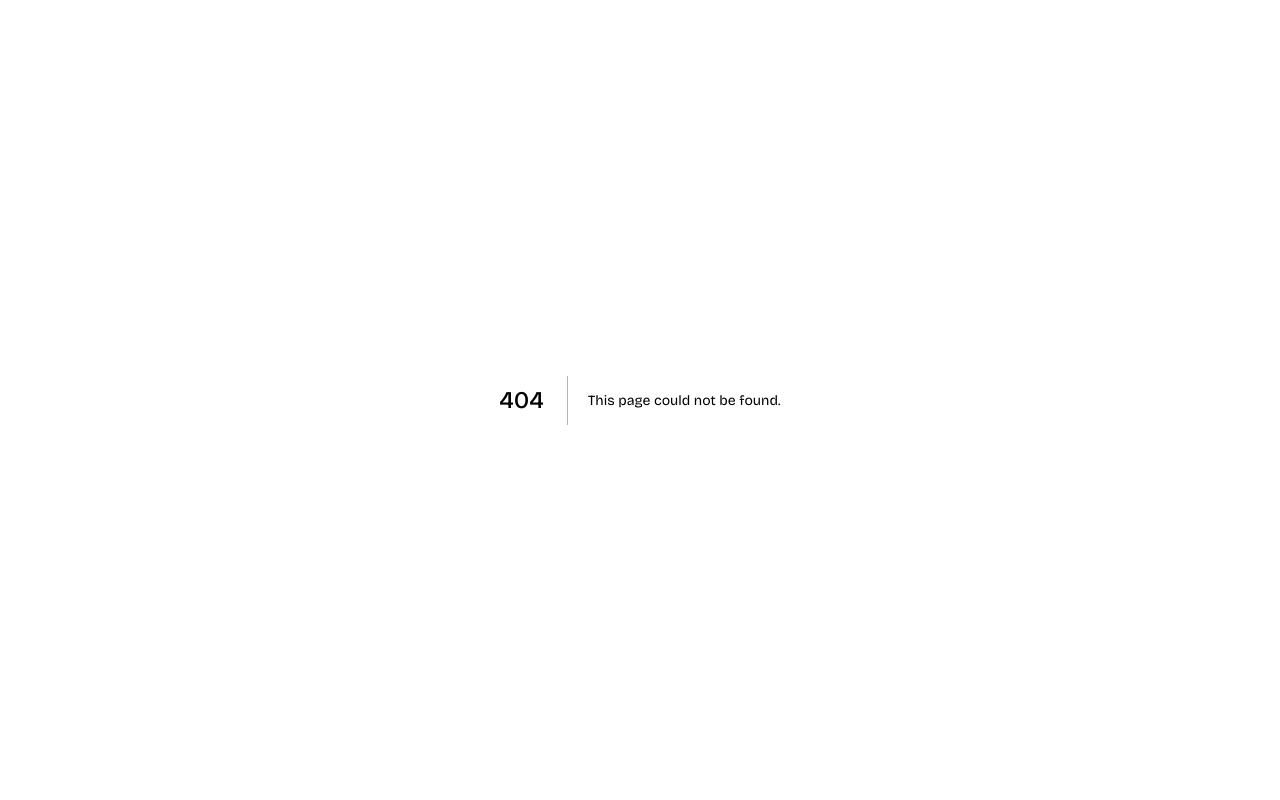
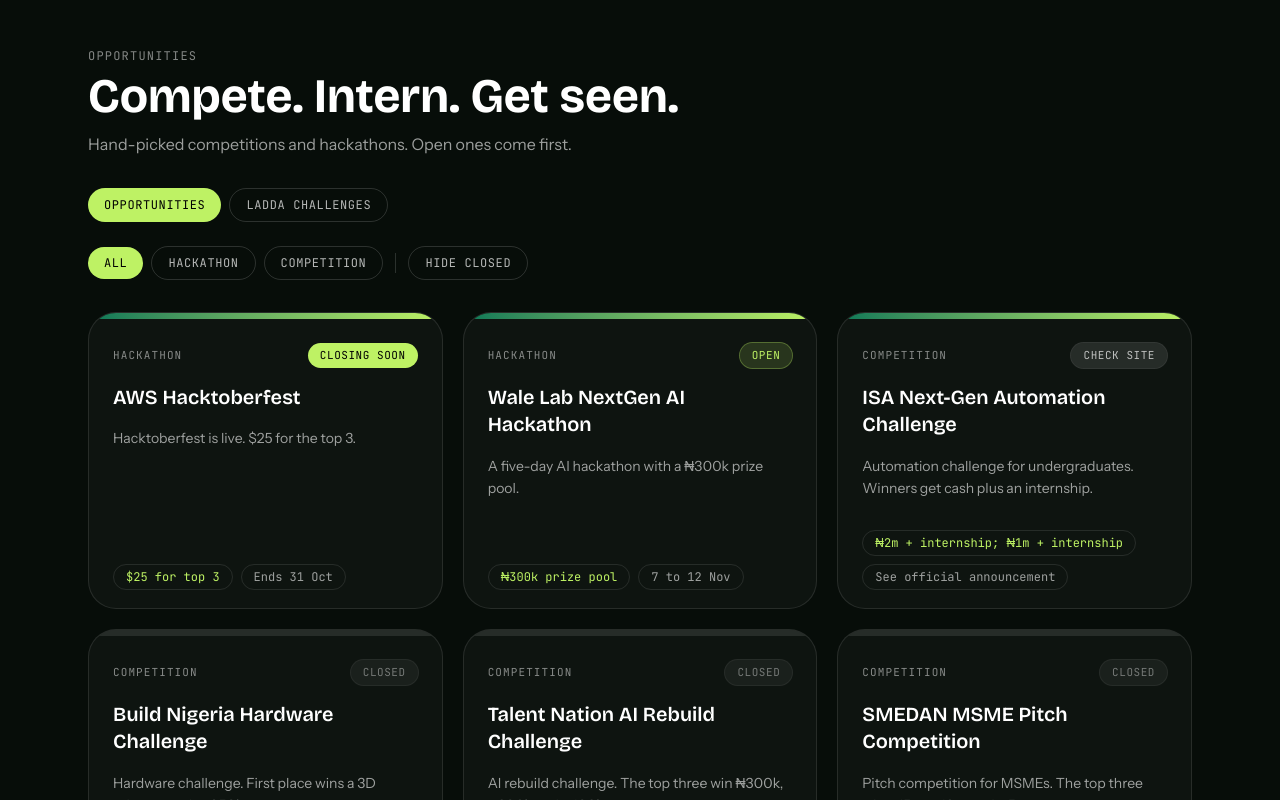
Before and after one commit to alebiosukareemopeyemi-cloud/LADDA-HACKTOBERFEST-, a Next.js app: page /opportunities in a window 1280 px wide. Before the commit this address had no page. Shown: the top 800 px of the page. Built offline with nearby package versions, Linux system fonts and the light colour scheme.

Commit message:
Add opportunities page

```diff
--- /dev/null
+++ b/app/opportunities/page.tsx
@@ -0,0 +1,183 @@
+"use client";
+
+import { useEffect, useMemo, useState } from "react";
+import Link from "next/link";
+import { motion } from "framer-motion";
+import {
+  opportunities,
+  getStatus,
+  sortOpportunities,
+  type Opportunity,
+  type OpportunityStatus,
+} from "@/content/opportunities";
+
+const statusStyle: Record<OpportunityStatus, { label: string; cls: string }> = {
+  "closing-soon": { label: "Closing soon", cls: "bg-[#BEF264] text-black" },
+  open: { label: "Open", cls: "bg-[#BEF264]/15 text-[#BEF264] ring-1 ring-[#BEF264]/40" },
+  "check-site": { label: "Check site", cls: "bg-white/10 text-white/70 ring-1 ring-white/15" },
+  closed: { label: "Closed", cls: "bg-white/5 text-white/40 ring-1 ring-white/10" },
+};
+
+function Pill({
+  active,
+  onClick,
+  children,
+}: {
+  active: boolean;
+  onClick: () => void;
+  children: React.ReactNode;
+}) {
+  return (
+    <button
+      onClick={onClick}
+      className={`rounded-full px-4 py-2 font-mono text-xs uppercase tracking-wider transition-colors ${
+        active
+          ? "bg-[#BEF264] text-black"
+          : "border border-white/15 text-white/70 hover:border-[#BEF264]/50"
+      }`}
+    >
+      {children}
+    </button>
+  );
+}
+
+function OppCard({
+  o,
+  status,
+  index,
+}: {
+  o: Opportunity;
+  status: OpportunityStatus;
+  index: number;
+}) {
+  const s = statusStyle[status];
+  const closed = status === "closed";
+  return (
+    <motion.div
+      initial={{ opacity: 0, y: 16 }}
+      animate={{ opacity: 1, y: 0 }}
+      transition={{ duration: 0.3, delay: index * 0.06 }}
+      whileHover={{ y: -4 }}
+      className={`h-full ${closed ? "opacity-60" : ""}`}
+    >
+      <Link
+        href={`/opportunities/${o.id}`}
+        className="block h-full overflow-hidden rounded-[28px] border border-white/10 bg-white/[0.03] transition-colors hover:border-[#BEF264]/40"
+      >
+        <div
+          className={`h-1.5 ${
+            closed ? "bg-white/10" : "bg-gradient-to-r from-[#047857] to-[#BEF264]"
+          }`}
+        />
+        <div className="flex h-full flex-col gap-4 p-6">
+          <div className="flex items-center justify-between gap-3">
+            <span className="font-mono text-[11px] uppercase tracking-widest text-white/50">
+              {o.type}
+            </span>
+            <span
+              className={`rounded-full px-3 py-1 font-mono text-[11px] uppercase tracking-wider ${s.cls}`}
+            >
+              {s.label}
+            </span>
+          </div>
+          <h2 className="text-xl font-semibold leading-snug text-white">{o.title}</h2>
+          <p className="text-sm leading-relaxed text-white/60">{o.blurb}</p>
+          <div className="mt-auto flex flex-wrap gap-2 pt-2">
+            <span className="rounded-full border border-white/10 px-3 py-1 font-mono text-xs text-[#BEF264]">
+              {o.prize}
+            </span>
+            <span className="rounded-full border border-white/10 px-3 py-1 font-mono text-xs text-white/60">
+              {o.dateLabel}
+            </span>
+          </div>
+        </div>
+      </Link>
+    </motion.div>
+  );
+}
+
+export default function OpportunitiesPage() {
+  const [now, setNow] = useState<Date | null>(null);
+  const [tab, setTab] = useState<"opportunities" | "challenges">("opportunities");
+  const [type, setType] = useState("All");
+  const [hideClosed, setHideClosed] = useState(false);
+
+  useEffect(() => {
+    setNow(new Date());
+  }, []);
+
+  const types = useMemo(
+    () => ["All", ...Array.from(new Set(opportunities.map((o) => o.type)))],
+    []
+  );
+
+  const list = useMemo(() => {
+    if (!now) return [];
+    return sortOpportunities(opportunities, now).filter(
+      (o) =>
+        (type === "All" || o.type === type) &&
+        (!hideClosed || getStatus(o, now) !== "closed")
+    );
+  }, [now, type, hideClosed]);
+
+  return (
+    <main className="mx-auto min-h-screen max-w-6xl px-6 py-12 text-white">
+      <p className="font-mono text-xs uppercase tracking-widest text-white/50">
+        Opportunities
+      </p>
+      <h1 className="mt-2 text-4xl font-bold sm:text-5xl">Compete. Intern. Get seen.</h1>
+      <p className="mt-3 max-w-xl text-white/60">
+        Hand-picked competitions and hackathons. Open ones come first.
+      </p>
+
+      <div className="mt-8 flex flex-wrap gap-2">
+        <Pill active={tab === "opportunities"} onClick={() => setTab("opportunities")}>
+          Opportunities
+        </Pill>
+        <Pill active={tab === "challenges"} onClick={() => setTab("challenges")}>
+          Ladda challenges
+        </Pill>
+      </div>
+
+      {tab === "opportunities" ? (
+        <>
+          <div className="mt-6 flex flex-wrap items-center gap-2">
+            {types.map((t) => (
+              <Pill key={t} active={type === t} onClick={() => setType(t)}>
+                {t}
+              </Pill>
+            ))}
+            <span className="mx-1 h-5 w-px bg-white/15" />
+            <Pill active={hideClosed} onClick={() => setHideClosed((v) => !v)}>
+              Hide closed
+            </Pill>
+          </div>
+
+          <div className="mt-8 grid gap-5 sm:grid-cols-2 lg:grid-cols-3">
+            {!now
+              ? [0, 1, 2].map((i) => (
+                  <div
+                    key={i}
+                    className="h-56 animate-pulse rounded-[28px] border border-white/10 bg-white/[0.03]"
+                  />
+                ))
+              : list.map((o, i) => (
+                  <OppCard key={o.id} o={o} status={getStatus(o, now)} index={i} />
+                ))}
+          </div>
+        </>
+      ) : (
+        <div className="mt-8 rounded-[28px] border border-dashed border-white/15 bg-white/[0.03] p-10 text-center">
+          <span className="font-mono text-[11px] uppercase tracking-widest text-[#BEF264]">
+            Coming soon
+          </span>
+          <h2 className="mt-3 text-2xl font-semibold">Ladda weekly challenge</h2>
+          <p className="mx-auto mt-2 max-w-md text-white/60">
+            One timed task a week, reviewed on real code. Winners climb the leaderboard.
+          </p>
+          <p className="mt-6 font-mono text-sm text-white/80">Check back Sunday.</p>
+        </div>
+      )}
+    </main>
+  );
+}
--- a/content/opportunities.ts
+++ b/content/opportunities.ts
@@ -15,7 +15,20 @@ export interface Opportunity {
   applyNote?: string;
 }
 
+
 export const opportunities: Opportunity[] = [
+    {
+    id: "aws-hacktoberfest",
+    title: "AWS Hacktoberfest",
+    organiser: "AWS",
+    type: "Hackathon",
+    prize: "$25 for top 3",
+    dateLabel: "Ends 31 Oct",
+    closesAt: "2026-10-31T23:59:00+01:00",
+    blurb: "Hacktoberfest is live. $25 for the top 3.",
+    applyUrl: null,
+    applyNote: "Add the AWS Hacktoberfest link here.",
+  },
   {
     id: "talent-nation-ai-rebuild",
     title: "Talent Nation AI Rebuild Challenge",
```
